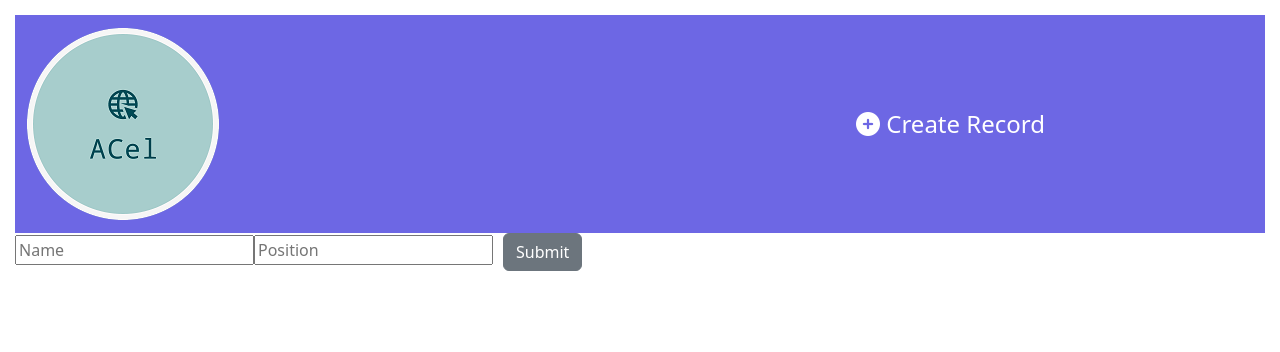
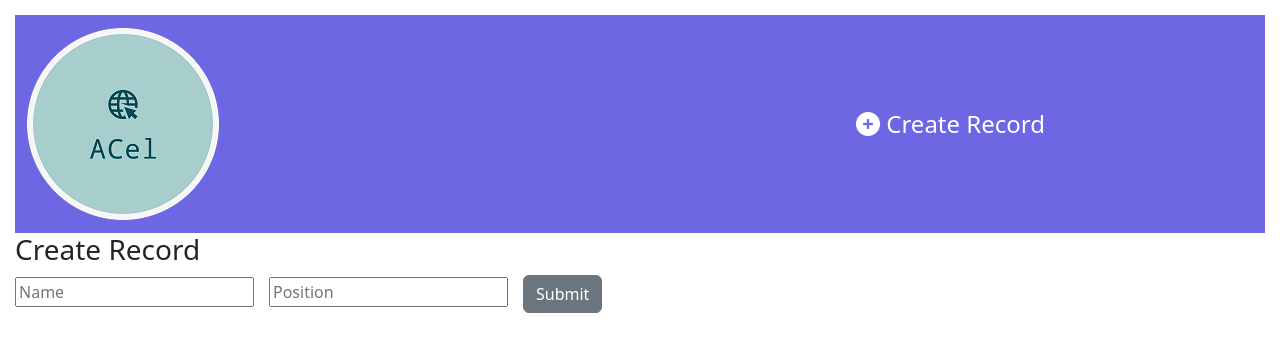
Before and after one commit to acelanoit/MERN-App---List-of-Employees, a React (Create React App) app in the folder client/: page /#/create in a window 1280 px wide. Shown: the top 352 px of the page. Built offline with nearby package versions, Linux system fonts and the light colour scheme.

Commit message:
Refactor: improve existing source code

```diff
--- a/client/src/components/Create.jsx
+++ b/client/src/components/Create.jsx
@@ -67,12 +67,13 @@ export default function Create() {
 
     return (
         <div>
+        <h3>Create Record</h3>
             <form onSubmit={handleSubmit}>
-                <input name="name" value={form.name} onChange={(e) => { updateForm({ name: e.target.value }) }} placeholder="Name">
+                <input name="name" value={form.name} onChange={(e) => { updateForm({ name: e.target.value }) }} placeholder="Name" className="forms-inputs">
                 </input>
-                <input name="position" value={form.position} onChange={(e) => { updateForm({ position: e.target.value }) }} placeholder="Position">
+                <input name="position" value={form.position} onChange={(e) => { updateForm({ position: e.target.value }) }} placeholder="Position" className="forms-inputs">
                 </input>
-                <button className="btn btn-secondary" disabled={disabled} style={{ marginLeft: "10px" }}>Submit</button>
+                <button className="btn btn-secondary" disabled={disabled}>Submit</button>
             </form>
         </div>
     );
--- a/client/src/components/Edit.jsx
+++ b/client/src/components/Edit.jsx
@@ -82,11 +82,11 @@ export default function Edit() {
         <div>
             <h3>Update Record</h3>
             <form onSubmit={handleSubmit}>
-                <input name="name" value={form.name} onChange={(e) => { updateForm({ name: e.target.value }) }}>
+                <input name="name" value={form.name} onChange={(e) => { updateForm({ name: e.target.value }) }} className="forms-inputs">
                 </input>
-                <input name="position" value={form.position} onChange={(e) => { updateForm({ position: e.target.value }) }}>
+                <input name="position" value={form.position} onChange={(e) => { updateForm({ position: e.target.value }) }} className="forms-inputs">
                 </input>
-                <button className="btn btn-secondary" disabled={disabled} style={{ marginLeft: "10px" }}>Submit</button>
+                <button className="btn btn-secondary" disabled={disabled}>Submit</button>
             </form>
         </div>
     );
--- a/client/src/styles/index.css
+++ b/client/src/styles/index.css
@@ -26,6 +26,10 @@ a:hover {
     padding: 5px 10px;
 }
 
+.forms-inputs {
+    margin-right: 15px;
+}
+
 @media (min-width: 993px) {
     .create-nav-bar-link {
         margin-right: 200px;
```
Also changed, not shown: 1 other file (tests, documents, lock files or other folders).
